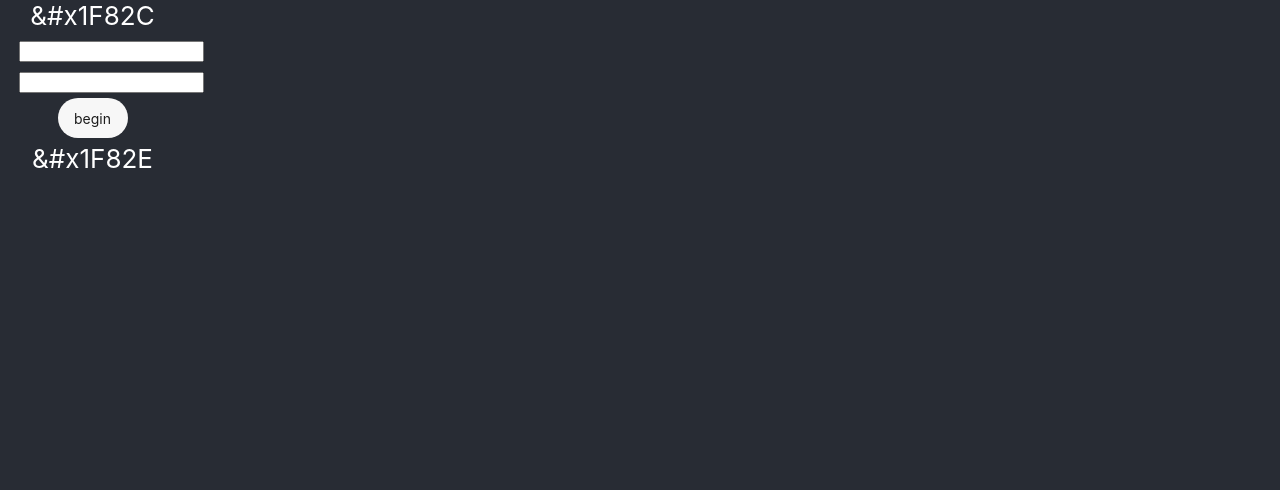
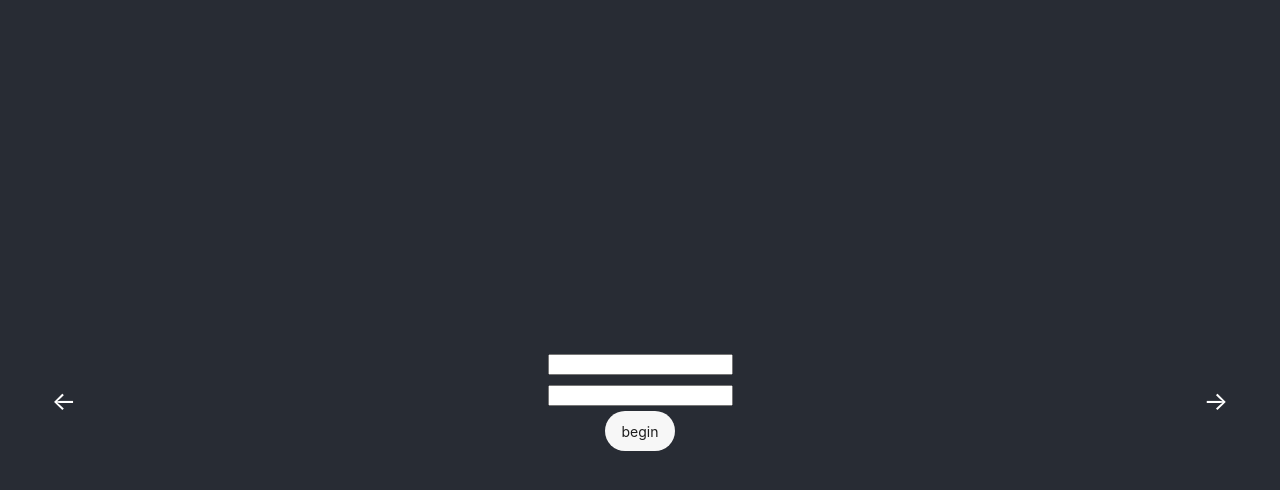
Before and after one commit to zalefin/microAES, a React (Create React App) app: page / in a window 1280 px wide. Both pictures are taken after a click on the element "encrypt". Shown: the top 490 px of the page. Built offline with nearby package versions, Linux system fonts and the light colour scheme.

Commit message:
add forward/backward buttons, refactor button file

```diff
--- a/src/App.js
+++ b/src/App.js
@@ -1,20 +1,9 @@
 import React from 'react';
 import './App.css';
 import {motion} from 'framer-motion';
+import {SUB, INV_SUB} from './microaes';
+import SmoothButton from './SmoothButton';
 
-const smoothButton = function(onClick, text, delay) {
-    return (
-	<motion.div
-	className='button'
-	onClick={onClick}
-	initial={{opacity: 0}}
-	animate={{opacity: 1, transition: {duration: 1.5, delay: delay}}}
-	whileHover={{scale: 1.05, transition: {duration: 0.3}}}
-	whileTap={{scale: 0.9}}>
-	{text}
-	</motion.div>
-    );
-}
 
 class TitleScene extends React.Component {
     constructor(props) {
@@ -36,8 +25,8 @@ class TitleScene extends React.Component {
 		animate={{opacity: 1, transition: {duration: 1.5}}}
 	    >a visual demonstration of the Rijndael algorithm. minified.</motion.div>
 	    </div>
-	    {smoothButton(this.props.encryptHandler, 'encrypt', 1)}
-	    {smoothButton(this.props.decryptHandler, 'decrpyt', 1.2)}
+	    {SmoothButton(this.props.encryptHandler, 'encrypt', 1)}
+	    {SmoothButton(this.props.decryptHandler, 'decrpyt', 1.2)}
 	    </div>
 
 	);
@@ -71,7 +60,7 @@ class DataForm extends React.Component {
 	    <input id='datain' type="text" value={this.state.data} onChange={this.handleChangeData} />
 	    <br/>
 	    <input id='keyin' type="text" value={this.state.key} onChange={this.handleChangeKey} />
-	    {smoothButton(this.handleSubmit, 'begin', 1)}
+	    {SmoothButton(this.handleSubmit, 'begin', 1)}
 	    </div>
 	);
     }
@@ -83,13 +72,9 @@ class InputScene extends React.Component {
     }
     render() {
 	return (
-	    <span>
-	    <div>&#x1F82C</div>
 	    <div className='scene'>
 	    <DataForm handleSubmit={this.props.beginHandler}/>
 	    </div>
-	    <div>&#x1F82E</div>
-	    </span>
 	);
     }
 }
@@ -116,7 +101,9 @@ class CipherStory extends React.Component {
 	}
 	return (
 	    <div className='story'>
+	    <div className='scenectl'> {'\u2190'} </div>
 	    {scene}
+	    <div className='scenectl'> {'\u2192'} </div>
 	    </div>
 	);
     }
--- /dev/null
+++ b/src/SmoothButton.js
@@ -0,0 +1,19 @@
+import React from 'react';
+import {motion} from 'framer-motion';
+
+
+const SmoothButton = function(onClick, text, delay) {
+    return (
+	<motion.div
+	className='button'
+	onClick={onClick}
+	initial={{opacity: 0}}
+	animate={{opacity: 1, transition: {duration: 1.5, delay: delay}}}
+	whileHover={{scale: 1.05, transition: {duration: 0.3}}}
+	whileTap={{scale: 0.9}}>
+	{text}
+	</motion.div>
+    );
+}
+
+export default SmoothButton;
```
